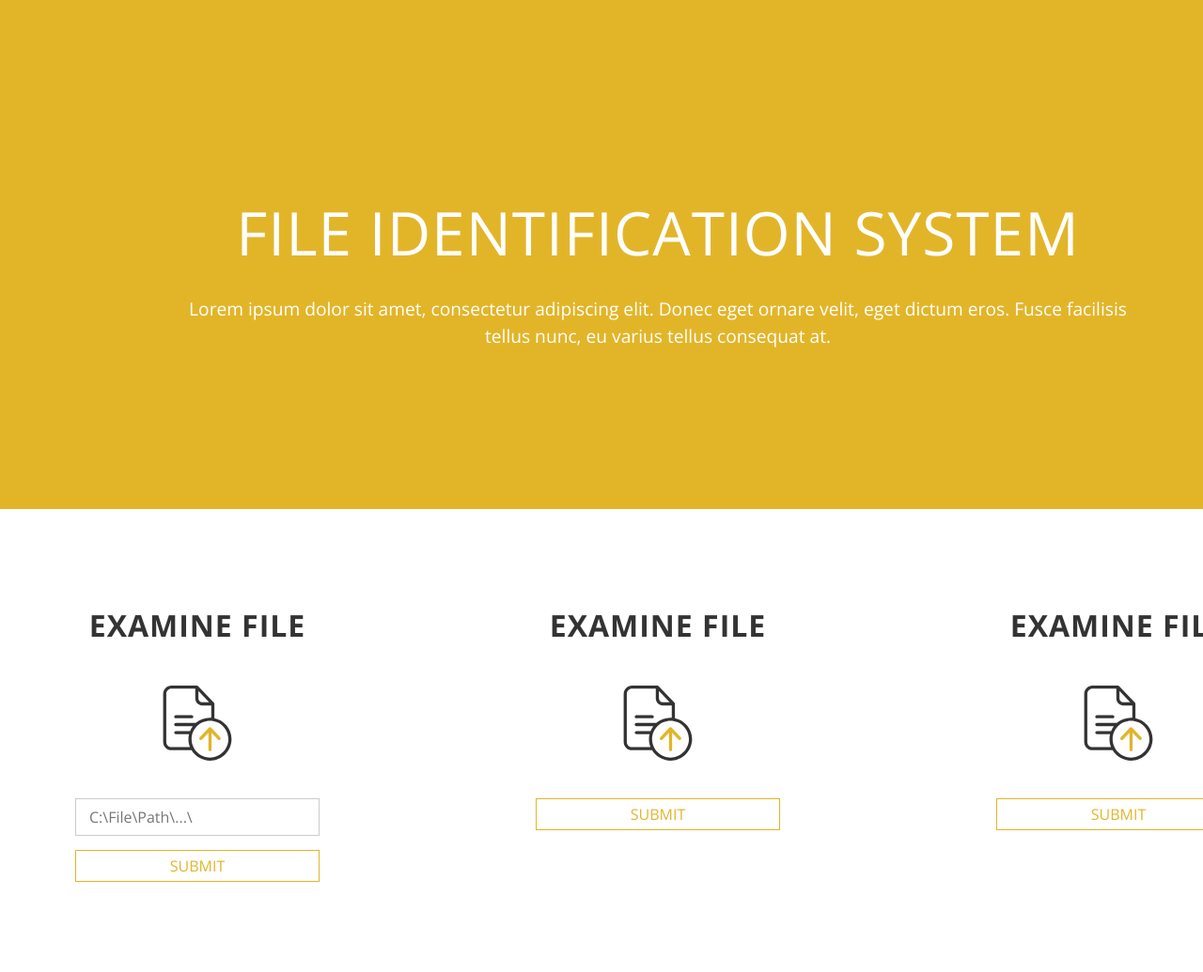
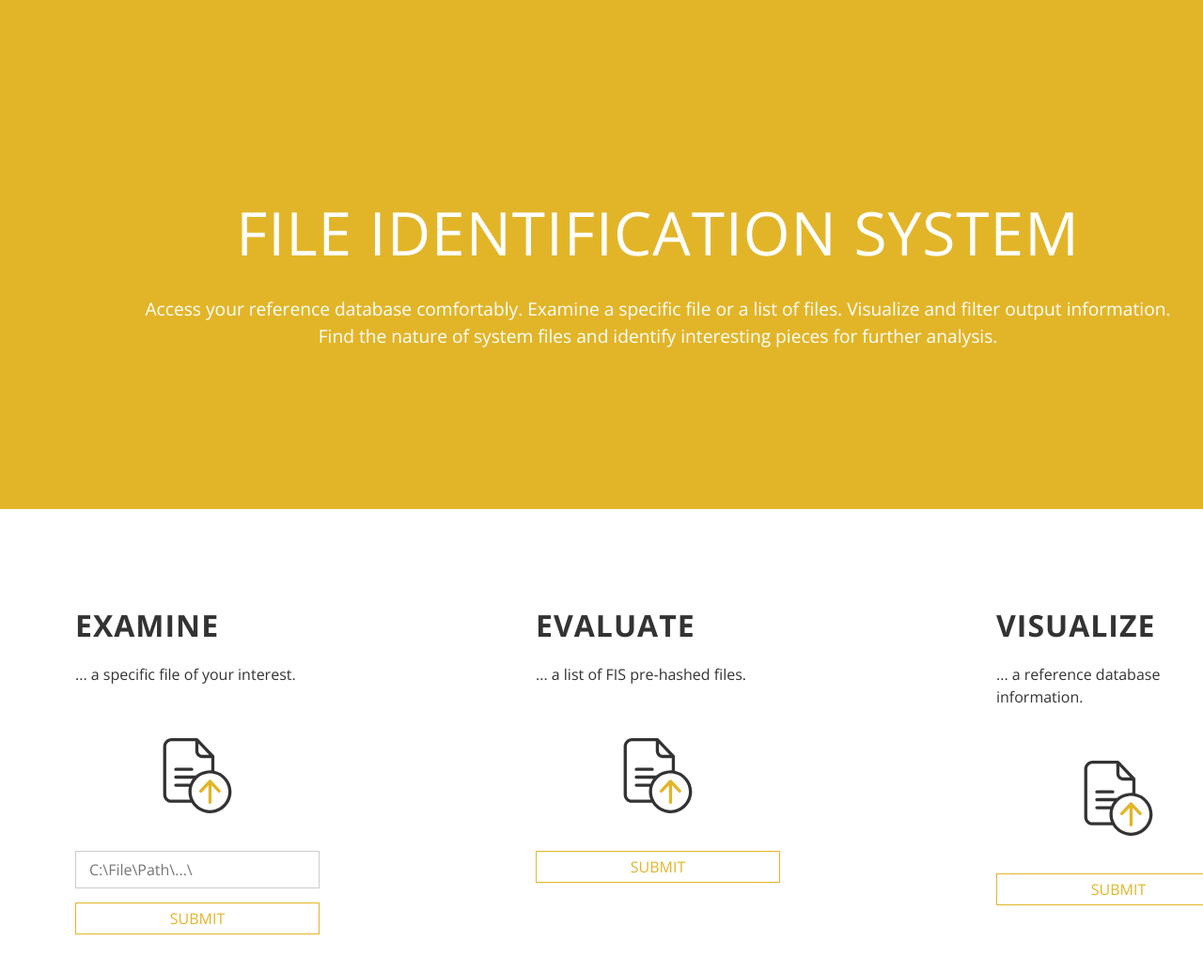
Before and after one commit to M-Fedor/File-Identification-System, a PHP site: page / in a window 1280 px wide. Shown: the top 1035 px of the page at 94% size. Before the commit the page ends 939 px from the top, so only its background shows below. Run offline with PHP 8.4, Linux system fonts and the light colour scheme.

Commit message:
Fix lorem ipsum text, improve generated html code

```diff
--- a/webUtility/backend/ContentGenerator.php
+++ b/webUtility/backend/ContentGenerator.php
@@ -26,11 +26,11 @@ class ContentGenerator
 
         include(BASE_PATH_PREFIX . 'frontend/header.html');
 
-        echo "<div id=\"content\">";
+        echo "<div id=\"content\">\n";
 
         require(BASE_PATH_PREFIX . 'frontend/basic_content.html');
 
-        echo "<div id=\"result\">";
+        echo "<div id=\"result\">\n";
 
         $this->generate_result();
 
@@ -52,7 +52,7 @@ class ContentGenerator
             if ($row_length == FILE_ROW_ELEMENT_COUNT)
             {
                 $status = $result[$i][0];
-                $this->result_content .= "\t<tr class=\"$status\">\n<td>$file_name</td>\n";
+                $this->result_content .= "\n\t<tr class=\"$status\">\n\t\t<td>$file_name</td>\n";
 
                 for ($j = 1; $j < $row_length; $j++)
                     $this->result_content .= "\t\t<td>" . $result[$i][$j] . "</td>\n";
@@ -61,8 +61,8 @@ class ContentGenerator
             else
             {
                 $status = 'error';
-                $this->result_content .= "\t<tr class=\"$status\">\n<td>$file_name</td>\n
-                    <td colspan=14>Found result has incorrect format. Either filename contains \",\" or you're just trying us.</td>\n";
+                $this->result_content .= "\n\t<tr class=\"$status\">\n\t\t<td>$file_name</td>\n
+                    \t\t<td colspan=14>Found result has incorrect format. Either filename contains \",\" or you're just trying us.</td>\n";
             }
 
             $this->counts[$status]++;
@@ -89,7 +89,7 @@ class ContentGenerator
             $counts[$status]++;
 
             $this->result_content .=
-                "\t<tr class=\"$status\">\n\t\t<td>$file_name</td><td>$original_path</td>\n\t\t<td>$original_digest</td>\n";
+                "\n\t<tr class=\"$status\">\n\t\t<td>$file_name</td>\n\t\t<td>$original_path</td>\n\t\t<td>$original_digest</td>\n";
 
             for ($j = 0; $j < $row_length; $j++)
                 $this->result_content .= "\t\t<td>" . $row[$j] . "</td>\n";
@@ -117,7 +117,7 @@ class ContentGenerator
     {
         echo "<p class=\"info\">All files have been checked successfully. " . $this->counts['valid'] . " valid files, "
             . $this->counts['suspicious'] . " suspisions, " . $this->counts['warning'] . " warnings, "
-            . $this->counts['error'] ." errors and " . $this->counts['unknown'] . " unknown files were found.</p>";
+            . $this->counts['error'] ." errors and " . $this->counts['unknown'] . " unknown files were found.</p>\n";
 
         include(BASE_PATH_PREFIX . 'frontend/filters.html');
 
--- a/webUtility/frontend/basic_content.html
+++ b/webUtility/frontend/basic_content.html
@@ -1,5 +1,6 @@
 <form action="/backend/ProcessQuery.php" method="POST" enctype="multipart/form-data">
-	<h2>Examine File</h2>
+	<h2>Examine</h2>
+	<p>... a specific file of your interest.</p>
 	<label class="file">
 		<div><svg><use xlink:href="#icon_upload"></use></svg></div>
 		<input type="file" name="file">
@@ -8,7 +9,8 @@
 	<button>Submit</button>
 </form>
 <form action="/backend/ProcessQuery.php" method="POST" enctype="multipart/form-data">
-	<h2>Examine File</h2>
+	<h2>Evaluate</h2>
+	<p>... a list of FIS pre-hashed files.</p>
 	<label class="file">
 		<div><svg><use xlink:href="#icon_upload"></use></svg></div>
 		<input type="file" name="hash_file">
@@ -16,7 +18,8 @@
 	<button>Submit</button>
 </form>
 <form action="/backend/ProcessQuery.php" method="POST" enctype="multipart/form-data">
-	<h2>Examine File</h2>
+	<h2>Visualize</h2>
+	<p>... a reference database information.</p>
 	<label class="file">
 		<div><svg><use xlink:href="#icon_upload"></use></svg></div>
 		<input type="file" name="result_file">
--- a/webUtility/frontend/header.html
+++ b/webUtility/frontend/header.html
@@ -1,4 +1,7 @@
 <div id="header">
     <h1>File Identification System</h1>
-    <p>Lorem ipsum dolor sit amet, consectetur adipiscing elit. Donec eget ornare velit, eget dictum eros. Fusce facilisis tellus nunc, eu varius tellus consequat at.</p>
+    <p>
+    Access your reference database comfortably. Examine a specific file or a list of files. Visualize and filter output information.<br>
+    Find the nature of system files and identify interesting pieces for further analysis.
+    </p>
 </div>
--- a/webUtility/frontend/styles/styles.css
+++ b/webUtility/frontend/styles/styles.css
@@ -1,6 +1,6 @@
 body {line-height: 1.5; margin: 0; font-weight: 300; color: #333;}
 h1, h2 {text-transform: uppercase; letter-spacing: 1px; font-weight: 300; margin: 0; font-size: 4em;}
-h2 {font-size: 2em; font-weight: bold; text-align: center;}
+h2 {font-size: 2em; font-weight: bold; text-align: left;}
 
 body, button, input {font-family: 'Open Sans', sans-serif; font-size: 1em;}
 svg {vertical-align: middle;}
@@ -16,7 +16,7 @@ button:hover, .button:hover, .button.active {background: #e2b529; color: #fff;}
 #wrapper_out {overflow: hidden;}
 #wrapper {width: 1400px; margin: auto;}
 
-#header {margin: 0 -1000px; padding: 200px 1200px 150px; text-align: center; background: #e2b529; color: #fff;}
+#header {margin: 0 -1000px; padding: 200px 1150px 150px; text-align: center; background: #e2b529; color: #fff;}
 #header p {font-size: 1.2em;}
 
 #content {margin: 100px 0; overflow: hidden;}
```
